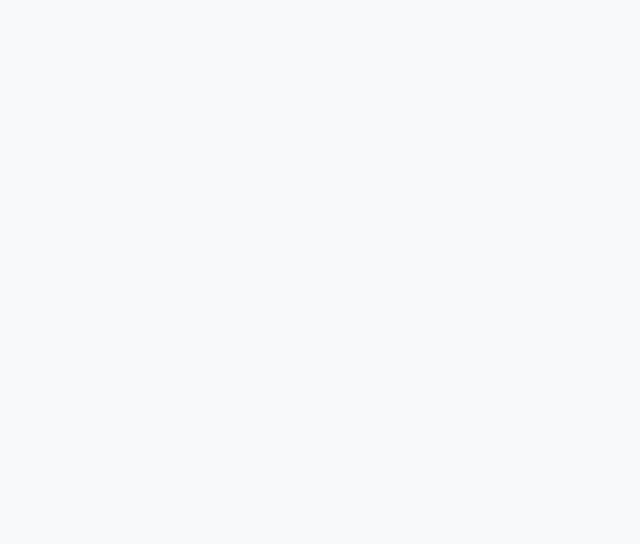
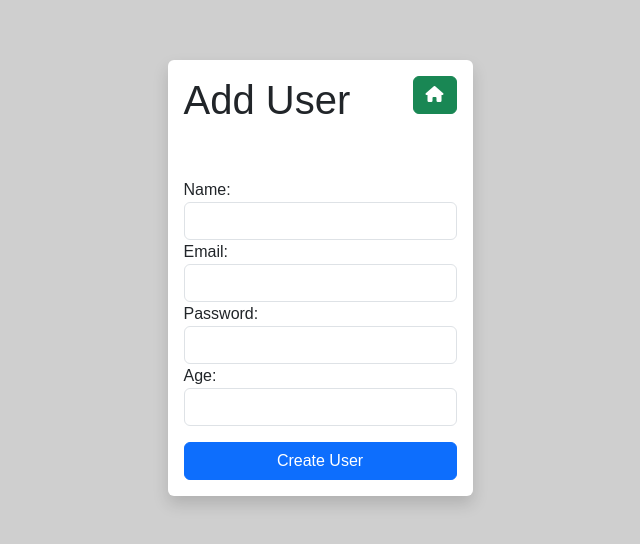
Before and after one commit to Abhishek5152/MernStack, a React (Vite) app in the folder client/: page /Add in a window 1280 px wide. Before the commit this address had no page. Shown: the part 122-666 px from the top of the page, without its empty margins (340-980 px from the left). Built offline with nearby package versions, Linux system fonts and the light colour scheme.

Commit message:
Updated Css and Adden add and Edit method to front

```diff
--- a/client/src/App.jsx
+++ b/client/src/App.jsx
@@ -93,9 +93,10 @@
 
 
 import User from "./components/getUser/User";
+import Adduser from "./components/getUser/Add";
+import Edit from "./components/getUser/Edit";
 import { BrowserRouter as Router, Routes, Route } from "react-router-dom";
 import { Toaster } from "react-hot-toast";
-// import "/App.css";
 
 function App() {
 
@@ -105,6 +106,8 @@ function App() {
         <div>
           <Routes>
             <Route path="/" element={<User/>}/>,
+            <Route path="/Add" element={<Adduser/>}></Route>,
+            <Route path="/Edit/:id" element={<Edit/>}></Route>
           </Routes>
           <Toaster />
         </div>
--- /dev/null
+++ b/client/src/components/getUser/Add.jsx
@@ -0,0 +1,111 @@
+import { useState } from "react";
+import axios from "axios";
+import toast, { Toaster } from "react-hot-toast";
+import { Link, useNavigate } from "react-router-dom";
+import "@fortawesome/fontawesome-free/css/all.min.css";
+import 'bootstrap/dist/css/bootstrap.min.css';
+import './styles.css';
+
+const AddUser = () => {
+    const [user, setUser] = useState({
+        name: "",
+        email: "",
+        password: "",
+        age: "",
+    });
+
+    const navigate = useNavigate();
+
+    const handleChange = (e) => {
+        const { name, value } = e.target;
+        setUser({ ...user, [name]: value });
+    };
+
+    const handleSubmit = async (e) => {
+        e.preventDefault();
+        console.log("Form submitted");
+        try {
+            const response = await axios.post("http://localhost:3000/api/createUser", user);
+            toast.success(response.data.msg || "User added successfully!",{
+                position: "top-right"
+            });
+            navigate("/");
+        } catch (error) {
+            console.error("Failed:", error);
+            toast.error("Failed to create user",{
+                position: "top-right"
+            });
+        }
+    };
+
+
+
+    return (
+        <div className="container">
+            <Toaster position="top-center" reverseOrder={false} />
+            <div className="card-container p-3 rounded shadow">
+                <div className="d-flex justify-content-between align-items mb-3">
+                    <h1>Add User</h1>
+                    <Link to={"/"} className="btn btn-success mb-5">
+                        <i className="fa fa-home"></i>
+                    </Link>
+                </div>
+                <div className="card-body">
+                    <form onSubmit={handleSubmit} id="userForm" className="needs-validation" noValidate>
+                        <div className="form-group">
+                            <label htmlFor="regname">Name:</label>
+                            <input
+                                type="text"
+                                className="form-control"
+                                onChange={handleChange}
+                                id="regname"
+                                name="name"
+                                required
+                            />
+                            <div className="invalid-feedback">Please enter your name.</div>
+                        </div>
+                        <div className="form-group">
+                            <label htmlFor="regemail">Email:</label>
+                            <input
+                                type="email"
+                                className="form-control"
+                                onChange={handleChange}
+                                id="regemail"
+                                name="email"
+                                required
+                            />
+                            <div className="invalid-feedback">Please enter a valid email.</div>
+                        </div>
+                        <div className="form-group">
+                            <label htmlFor="regpass">Password:</label>
+                            <input
+                                type="password"
+                                className="form-control"
+                                onChange={handleChange}
+                                id="regpass"
+                                name="password"
+                                required
+                            />
+                            <div className="invalid-feedback">Please enter your password.</div>
+                        </div>
+                        <div className="form-group mb-3">
+                            <label htmlFor="regage">Age:</label>
+                            <input
+                                type="number"
+                                className="form-control"
+                                onChange={handleChange}
+                                id="regage"
+                                name="age"
+                                required
+                            />
+                            <div className="invalid-feedback">Please enter your age.</div>
+                        </div>
+                        <button type="submit" className="btn btn-primary btn-block w-100">Create User</button>
+                    </form>
+                </div>
+            </div>
+        </div>
+    );
+};
+
+export default AddUser;
--- /dev/null
+++ b/client/src/components/getUser/Edit.jsx
@@ -0,0 +1,121 @@
+import { useState, useEffect } from "react";
+import { useParams, useNavigate } from "react-router-dom";
+import axios from "axios";
+import toast from "react-hot-toast";
+import './styles.css';
+
+function Edit() {
+  const { id } = useParams();
+  const [user, setUser] = useState({ name: "", email: "", age: "",password:"" });
+  const navigate = useNavigate();
+
+  useEffect(() => {
+    const fetchUser = async () => {
+      try {
+        const response = await axios.get(`http://localhost:3000/api/find/${id}`);
+        setUser(response.data);
+      } catch (error) {
+        toast.error("Failed to fetch user data!",{
+            position: "top-right"
+        });
+        console.error("Error fetching user data:", error);
+      }
+    };
+    fetchUser();
+  }, [id]);
+
+  const handleChange = (e) => {
+    const { name, value } = e.target;
+    setUser((prev) => ({ ...prev, [name]: value }));
+  };
+
+  const handleSubmit = async (e) => {
+    e.preventDefault();
+    try {
+      await axios.put(`http://localhost:3000/api/UpdateOne/${id}`, user);
+      toast.success("User updated successfully!",{
+        position: "top-right"
+      });
+      navigate("/");
+    } catch (error) {
+      toast.error("Failed to update user!",{
+        position: "top-right"
+      });
+      console.error("Error updating user:", error);
+    }
+  };
+
+  return (
+    <div className="d-flex justify-content-center align-items-center">
+      <div className="card p-4 shadow-lg" style={{ width: "400px" }}>
+        <h3 className="text-center mb-4">Edit User</h3>
+        <form onSubmit={handleSubmit}>
+          <div className="mb-3">
+            <label htmlFor="name" className="form-label">Name</label>
+            <input
+              type="text"
+              className="form-control"
+              id="name"
+              name="name"
+              placeholder="Enter Name"
+              value={user.name}
+              onChange={handleChange}
+              required
+            />
+          </div>
+          <div className="mb-3">
+            <label htmlFor="email" className="form-label">Email</label>
+            <input
+              type="email"
+              className="form-control"
+              id="email"
+              name="email"
+              placeholder="Enter Email"
+              value={user.email}
+              onChange={handleChange}
+              required
+            />
+          </div>
+          <div className="mb-3">
+            <label htmlFor="age" className="form-label">Age</label>
+            <input
+              type="number"
+              className="form-control"
+              id="age"
+              name="age"
+              placeholder="Enter Age"
+              value={user.age}
+              onChange={handleChange}
+            />
+          </div>
+          <div className="mb-3">
+            <label htmlFor="password" className="form-label">Password</label>
+            <input
+              type="text"
+              className="form-control"
+              id="password"
+              name="password"
+              placeholder="Enter Password"
+              value={user.password}
+              onChange={handleChange}
+            />
+          </div>
+          <div className="d-flex justify-content-between">
+            <button
+              type="button"
+              className="btn btn-secondary"
+              onClick={() => navigate("/")}
+            >
+              Back
+            </button>
+            <button type="submit" className="btn btn-primary">
+              Update User
+            </button>
+          </div>
+        </form>
+      </div>
+    </div>
+  );
+}
+
+export default Edit;
--- a/client/src/components/getUser/User.jsx
+++ b/client/src/components/getUser/User.jsx
@@ -48,9 +48,10 @@ const User = () => {
 
     return (
         <div className="container mt-5">
-            <div className="card-container">
-                <h1 className="text-center mb-4">User List</h1>
-                <Link to="http://localhost:3000/home" className="btn btn-custom btn-block mb-3">Add User</Link>
+            <div className="card-container shadow-lg">
+                <h1 className="text-center mb-4 title">User List</h1>
+                <div className="block">
+                    <Link to="/Add" className="btn btn-custom btn-block mb-3 text-center">Add User</Link>
                     <div className="table-responsive">
                         <table className="table table-striped">
                             <thead className="thead-dark">
@@ -76,9 +77,9 @@ const User = () => {
                                                 onClick={() => deleteUser(user._id)}>
                                                 <i className="fa fa-trash"></i>
                                             </button>
-                                        <button className="btn btn-warning btn-sm">
+                                            <Link className="btn btn-primary btn-sm" to={`/Edit/${user._id}`}>
                                                 <i className="fa fa-pen"></i>
-                                        </button>
+                                            </Link>
                                         </td>
                                     </tr>
                                 ))}
@@ -92,6 +93,7 @@ const User = () => {
                     </div>
                 </div>
             </div>
+        </div>
     );
 };
 
--- a/client/src/components/getUser/styles.css
+++ b/client/src/components/getUser/styles.css
@@ -3,7 +3,7 @@ body {
     justify-content: center;
     align-items: center;
     height: 100vh;
-    background-color: #f8f9fa;
+    background-color: #cfcfcf;
     font-family: 'Arial', sans-serif;
     flex-direction: column;
 }
@@ -11,6 +11,9 @@ body {
     width: 100%;
     max-width: 800px;
     margin: 20px;
+    border: 0;
+    border-radius: 20px;
+    background-color: #fff;
 }
 .btn-custom {
     background-color: #007bff;
@@ -21,3 +24,13 @@ body {
     background-color: #0056b3;
     border-color: #004085;
 }
+.title{
+    padding-top: 10px;
+}
+.table{
+    border: 1px;
+}
+.block{
+    padding: 20px;
+    padding-top: 0px;
+}
```
Also changed, not shown: 2 other files (tests, documents, lock files or other folders). Lines whose indentation alone changed are shown as unchanged.
